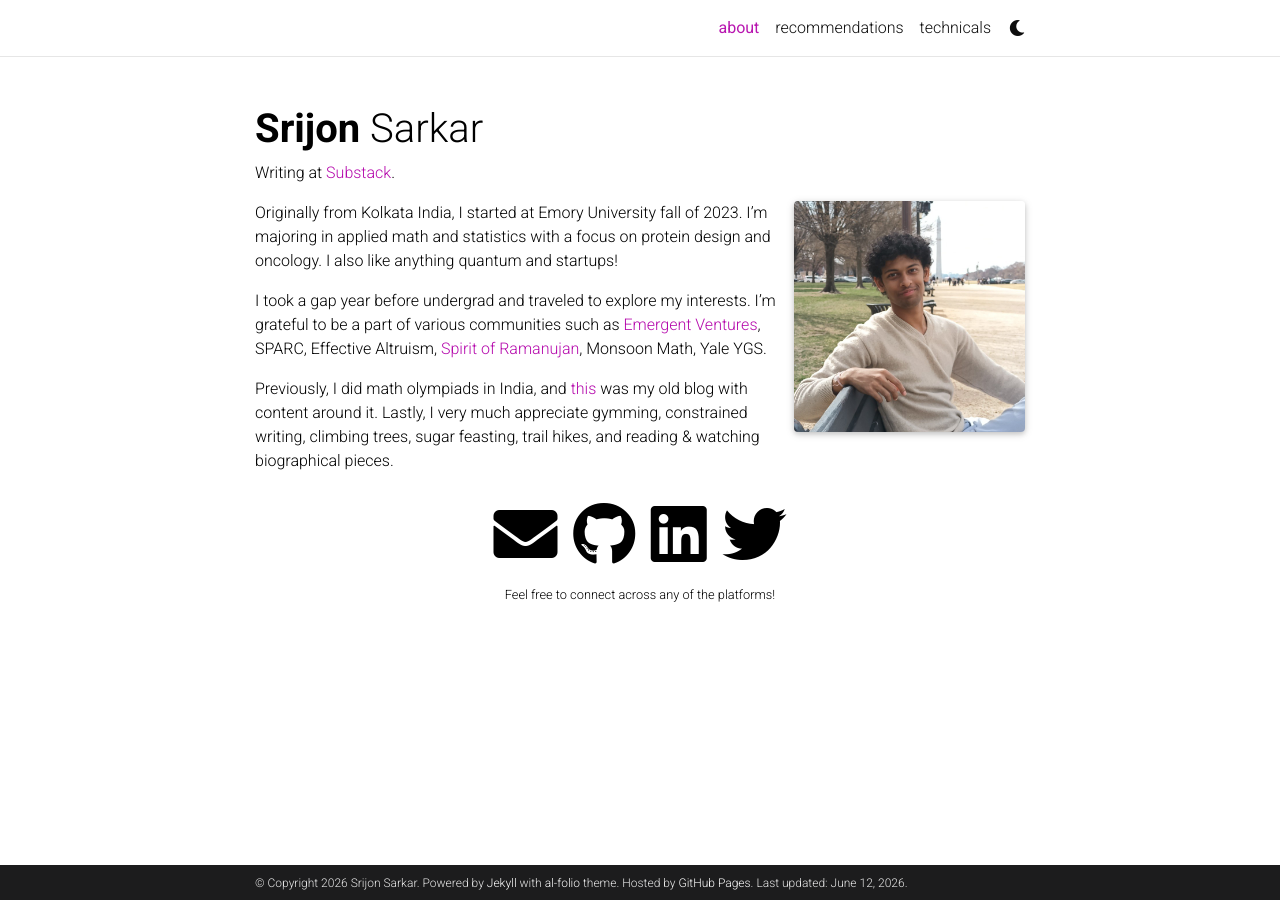
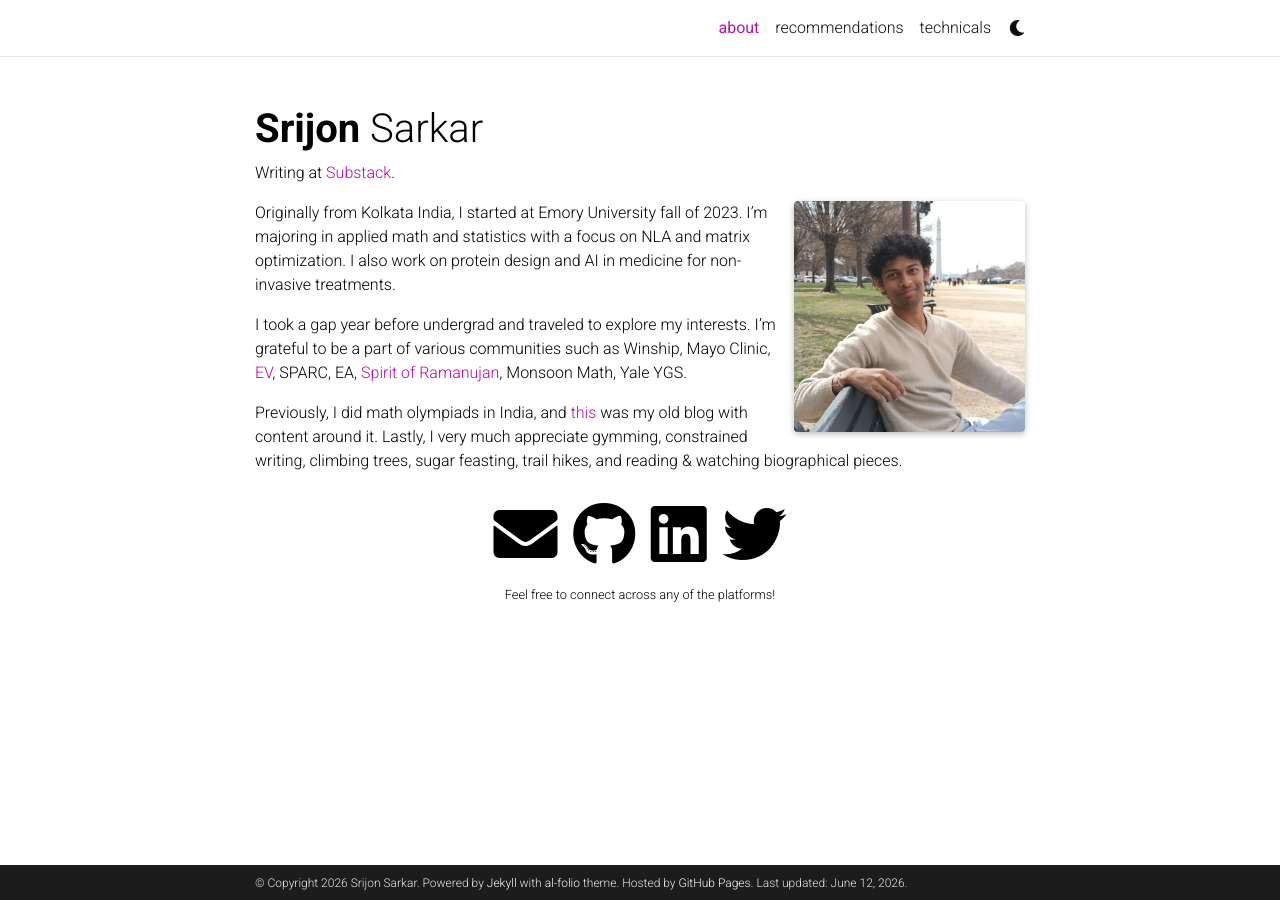
Before and after one commit to sarkarsrijon/sarkarsrijon.github.io, a Jekyll site: the page built from _pages/about.md, in a window 1280 px wide. Built offline with Jekyll 4.4.1, drawn with Linux system fonts in a browser that asks for light colours; full-size pictures stand in for the smaller copies a plugin makes; comment, search, counter and statistics services are not loaded; a style sheet for code colours, icons or effects is not loaded.

Commit message:
Revise bio and community involvement details
Updated personal information and affiliations in the about page.

```diff
--- a/_pages/about.md
+++ b/_pages/about.md
@@ -16,8 +16,8 @@ selected_papers: false # includes a list of papers marked as "selected={true}"
 social: true  # includes social icons at the bottom of the page
 ---
 
-Originally from Kolkata India, I started at Emory University fall of 2023. I'm majoring in applied math and statistics with a focus on protein design and oncology. I also like anything quantum and startups!
+Originally from Kolkata India, I started at Emory University fall of 2023. I'm majoring in applied math and statistics with a focus on NLA and matrix optimization. I also work on protein design and AI in medicine for non-invasive treatments.
 
-I took a gap year before undergrad and traveled to explore my interests. I'm grateful to be a part of various communities such as [Emergent Ventures](https://marginalrevolution.com/marginalrevolution/2023/08/emergent-ventures-india-cohort-five.html), SPARC, Effective Altruism, [Spirit of Ramanujan](https://www.templetonworldcharity.org/blog/finding-todays-ramanujans-spirit-ramanujan-stem-talent-initiative), Monsoon Math, Yale YGS.
+I took a gap year before undergrad and traveled to explore my interests. I'm grateful to be a part of various communities such as Winship, Mayo Clinic, [EV](https://marginalrevolution.com/marginalrevolution/2023/08/emergent-ventures-india-cohort-five.html), SPARC, EA, [Spirit of Ramanujan](https://www.templetonworldcharity.org/blog/finding-todays-ramanujans-spirit-ramanujan-stem-talent-initiative), Monsoon Math, Yale YGS.
 
 Previously, I did math olympiads in India, and [this](https://srijonsarkar.wordpress.com) was my old blog with content around it. Lastly, I very much appreciate gymming, constrained writing, climbing trees, sugar feasting, trail hikes, and reading & watching biographical pieces.
```
